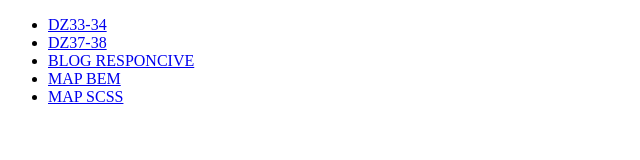
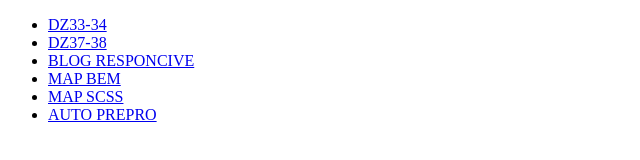
Before and after one commit to NataliyaVergeles/HTML-CSS, a plain HTML site: page index.html in a window 1280 px wide. Shown: the whole page, without its empty margins (0-640 px from the left). Drawn offline with Linux system fonts and the light colour scheme.

Commit message:
Add files via upload

```diff
--- a/index.html
+++ b/index.html
@@ -12,6 +12,8 @@
 		<li><a href= "DZ41_42_BLOG_RESPONSIVE">BLOG RESPONCIVE</a></li>
 		<li><a href= "DZ43_44_BEM_MAP">MAP BEM</a></li>
 		<li><a href= "DZ45_46_MAP_SCSS">MAP SCSS</a></li>
+		<li><a href= "DZ47_48_auto">AUTO PREPRO</a></li>
+
 
 	</ul>
 
```
